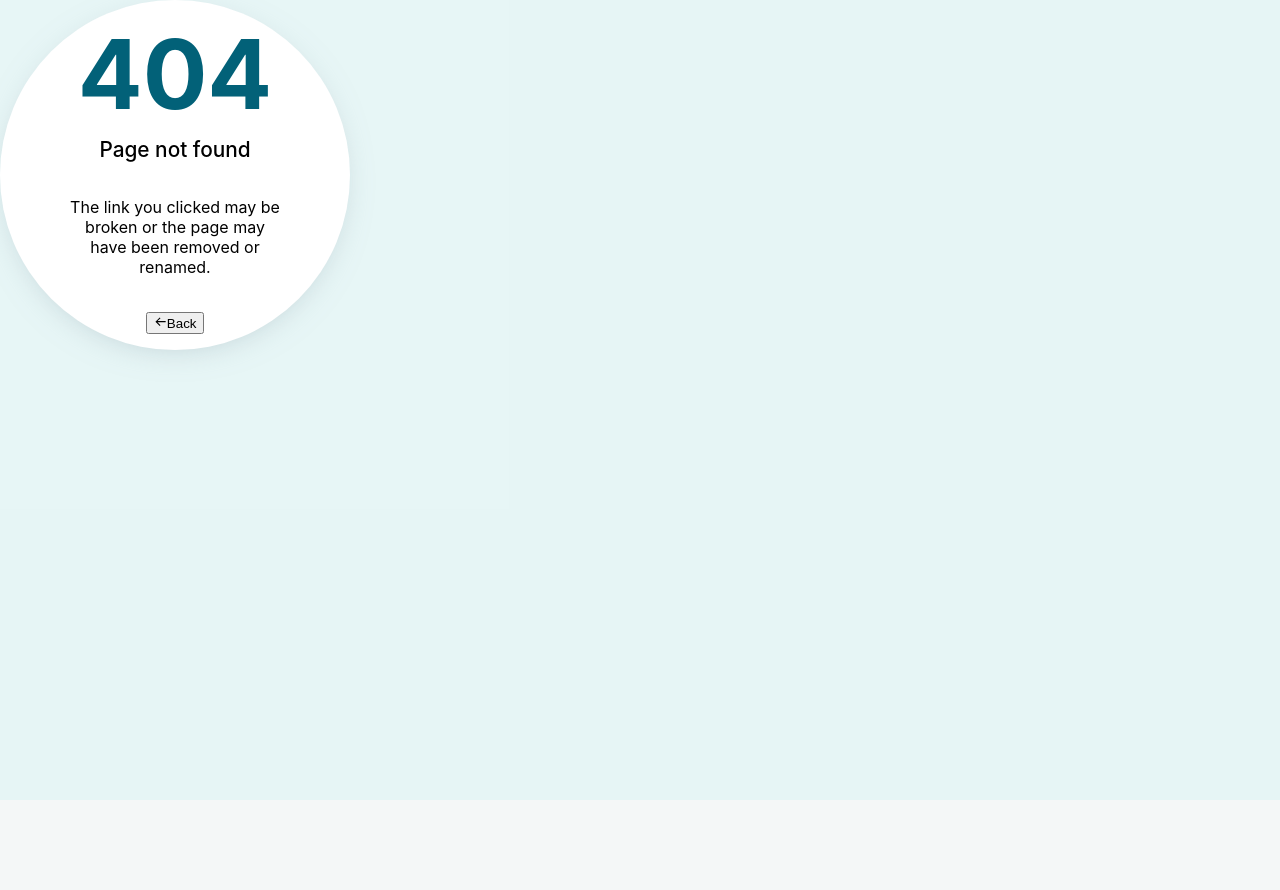
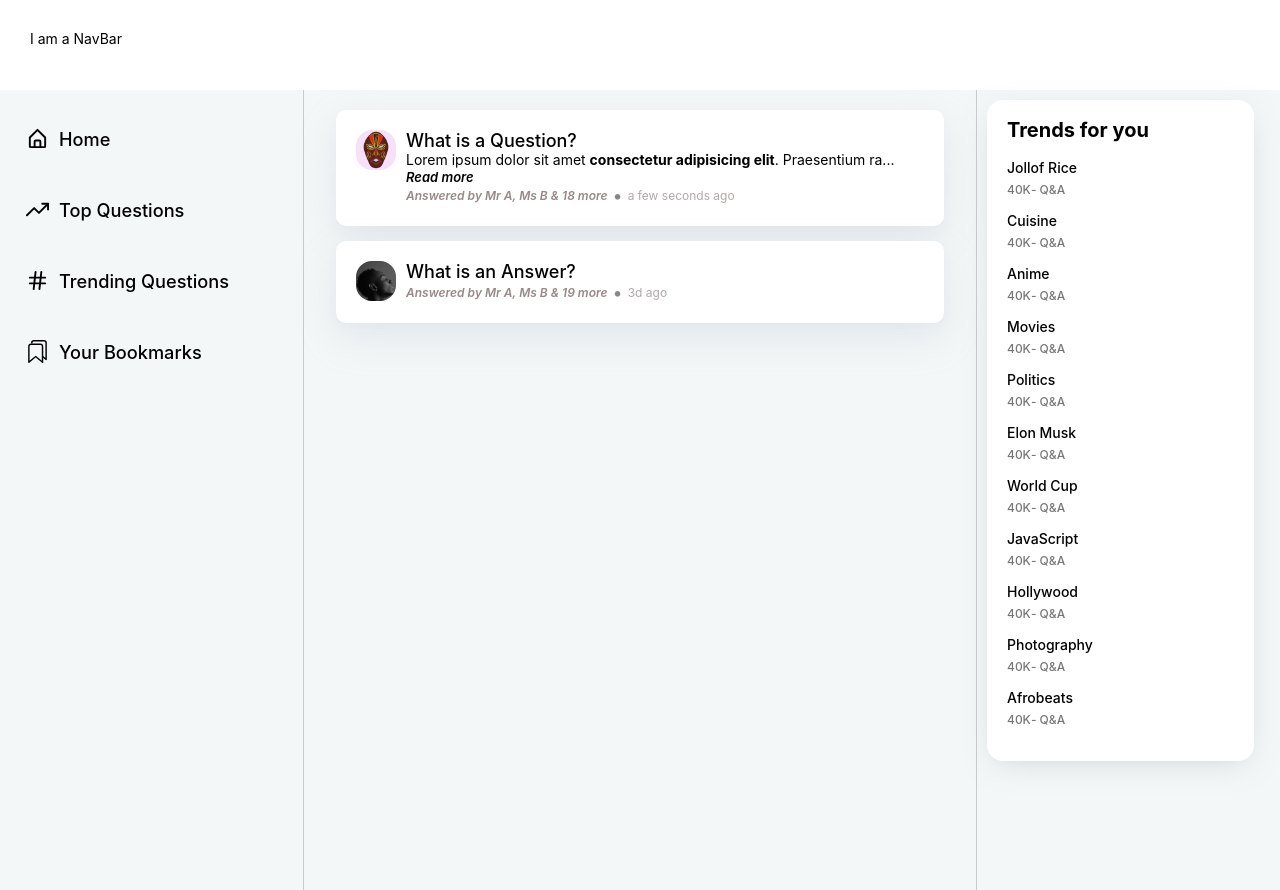
Before and after one commit to whoismuktar/lay-app, a React (Create React App) app: page /top-questions in a window 1280 px wide. Before the commit this address had no page. Before the commit the page ends 800 px from the top, so only its background shows below. Built offline with nearby package versions, Linux system fonts and the light colour scheme.

Commit message:
implement question card hierarchy

```diff
--- /dev/null
+++ b/src/Assets/styles/question.scss
@@ -0,0 +1,14 @@
+.question {
+  &-card {
+    background: #ffffff;
+    padding: 20px;
+    margin-bottom: 15px;
+    border-radius: 10px;
+    display: flex;
+
+    &__title {
+      font-size: 18px;
+      font-weight: 500;
+    }
+  }
+}
--- /dev/null
+++ b/src/components/QuestionList/QuestionCard.js
@@ -0,0 +1,41 @@
+import React from "react";
+import { Filter } from "../../Helper";
+import UserCard from "../UserCard";
+
+function QuestionCard({question, idx}) {
+
+  const readMoreLen = 90;
+  const isReadMore = question.description.length > 90
+  return (
+    <div className="question question-card box-shadow1">
+      <UserCard user={question.askedBy} />
+      <div className="question-card__wrapper">
+        <div className="question-card__title">{question.title}</div>
+
+        {
+          question.description &&
+          <div className="question-card__description"
+          dangerouslySetInnerHTML={{ __html: Filter.truncateTxt(question.description, readMoreLen) }}
+         />
+        }
+        {
+          (question.description && isReadMore) && <span className="read-more">Read more</span>
+        }
+
+        <div className="feed__meta">
+          <div className="feed__answered_by">
+            Answered by Mr A, Ms B & {17 + (idx + 1)} more
+          </div>
+
+          <span className="bullet-separator">&bull;</span>
+
+          <div className="feed__answered_date">
+            {Filter.formatDateFromNowShort(question.created_at)} ago
+          </div>
+        </div>
+      </div>
+    </div>
+  );
+}
+
+export default QuestionCard;
--- /dev/null
+++ b/src/components/QuestionList/index.js
@@ -0,0 +1,129 @@
+import React from "react";
+import QuestionCard from "./QuestionCard"
+
+const mainFeed = [
+  {
+    id: 1,
+    title: "What is a Question?",
+    description: `Lorem ipsum dolor sit amet <b>consectetur adipisicing elit</b>.
+      Praesentium ratione, esse id fugit soluta sunt est culpa
+      deserunt sint reiciendis, voluptate animi molestias
+      eligendi nobis repellat <em>dolore architecto</em>, unde cum!`,
+    image: "",
+    created_at: new Date(),
+    askedBy: {
+      username: "bisi",
+      firstName: "Bisi",
+      lastName: "Afonja",
+      profileImage: null,
+    },
+    answers: [
+      {
+        comment: {
+          title: "Question is a request to an information",
+        },
+        user: {
+          username: "dexter",
+          firstName: "Jamal",
+          lastName: "Da Conquerer",
+          profileImage: require("../../Assets/images/conquerer.jpeg"),
+        },
+        replies: [
+          {
+            comment: {
+              title: "I really dont know",
+            },
+            user: {
+              username: "princess",
+              firstName: "Castle",
+              lastName: "Bearer",
+              profileImage: null,
+            },
+          },
+          {
+            comment: {
+              title: "I really dont know",
+            },
+            user: {
+              username: "princess",
+              firstName: "Castle",
+              lastName: "Bearer",
+              profileImage: null,
+            },
+          },
+          {
+            comment: {
+              title: "I really dont know",
+            },
+            user: {
+              username: "princess",
+              firstName: "Castle",
+              lastName: "Bearer",
+              profileImage: null,
+            },
+          },
+        ],
+      },
+      {
+        comment: {
+          title: "I really dont know",
+        },
+        user: {
+          username: "princess",
+          firstName: "Castle",
+          lastName: "Bearer",
+          profileImage: null,
+        },
+      },
+      {
+        comment: {
+          title: "I dont know",
+        },
+        user: {
+          username: "mario",
+          firstName: "Mr",
+          lastName: "Warner",
+          profileImage: require("../../Assets/images/conquerer.jpeg"),
+        },
+      },
+    ],
+  },
+  {
+    id: 2,
+    title: "What is an Answer?",
+    description: "",
+    image: "",
+    created_at: new Date("Nov 19, 2022"),
+    askedBy: {
+      username: "dexter",
+      firstName: "Jamal",
+      lastName: "Da Conquerer",
+      profileImage: require("../../Assets/images/conquerer.jpeg"),
+    },
+    answers: [
+      {
+        comment: {
+          title: "Answer is a explanation to a question",
+        },
+        user: {
+          username: "bisi",
+          firstName: "Bisi",
+          lastName: "Afonja",
+          profileImage: null,
+        },
+      },
+    ],
+  },
+];
+
+function QuestionList(props) {
+  return (
+    <div className="questions">
+      {mainFeed.map((question, i) => {
+        return <QuestionCard key={i} question={question} idx={i} /> ;
+      })}
+    </div>
+  );
+}
+
+export default QuestionList;
--- /dev/null
+++ b/src/components/TopQuestions.js
@@ -0,0 +1,13 @@
+import React from "react";
+import QuestionList from "./QuestionList";
+import "../Assets/styles/question.scss"
+
+function TopQuestions(props) {
+  return (
+    <div className="top-questions page">
+      <QuestionList />
+    </div>
+  );
+}
+
+export default TopQuestions;
--- a/src/router.js
+++ b/src/router.js
@@ -2,6 +2,7 @@ import { createBrowserRouter } from "react-router-dom";
 import Home from "./Pages/Home"
 import Layout from "./components/Layout";
 import NotFound from "./components/Errors/NotFound";
+import TopQuestions from "./components/TopQuestions";
 
 const router = createBrowserRouter([
   {
@@ -11,6 +12,10 @@ const router = createBrowserRouter([
       {
         path: "/",
         element: <Home />
+      },
+      {
+        path: "/top-questions",
+        element: <TopQuestions />
       },
     ]
   },
```
